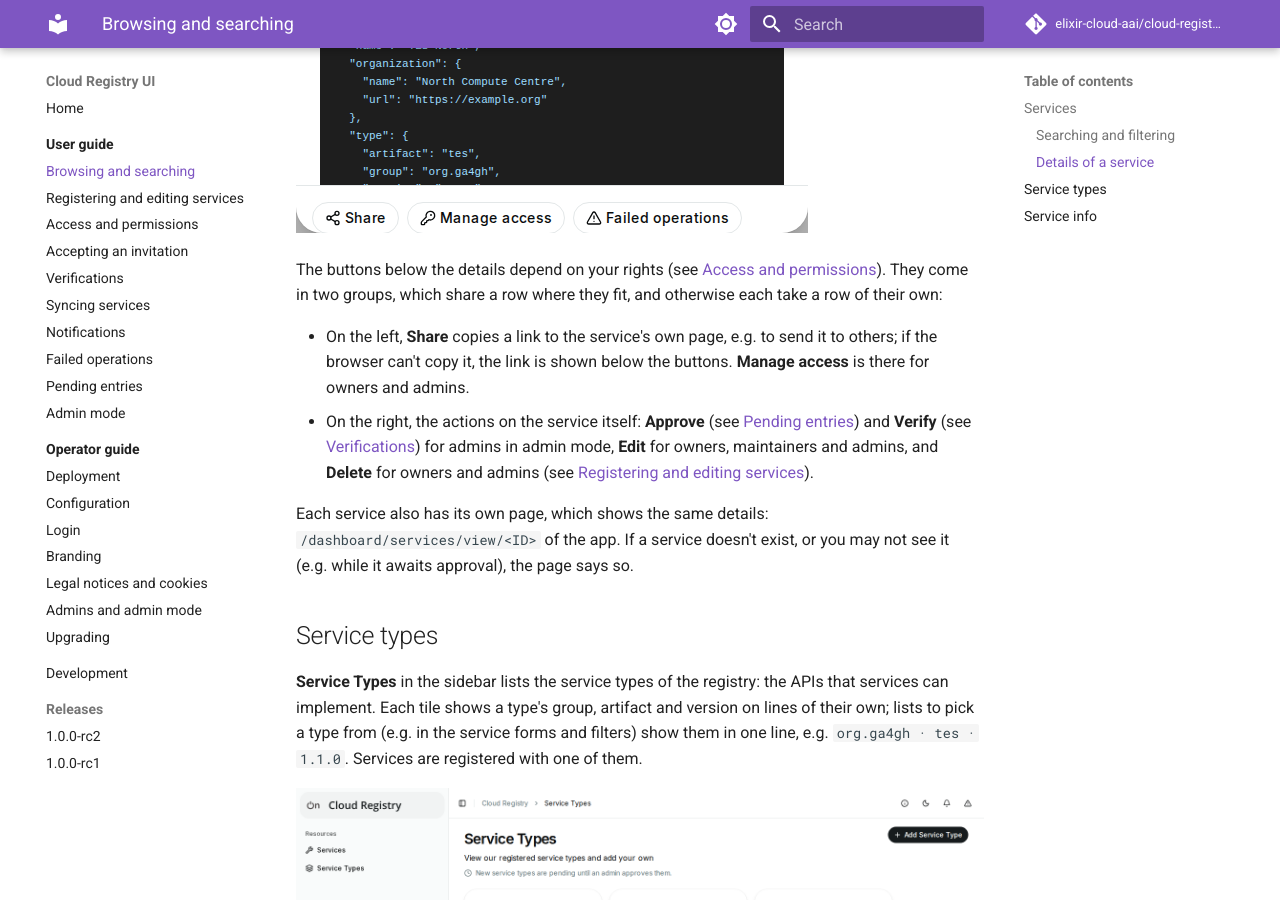
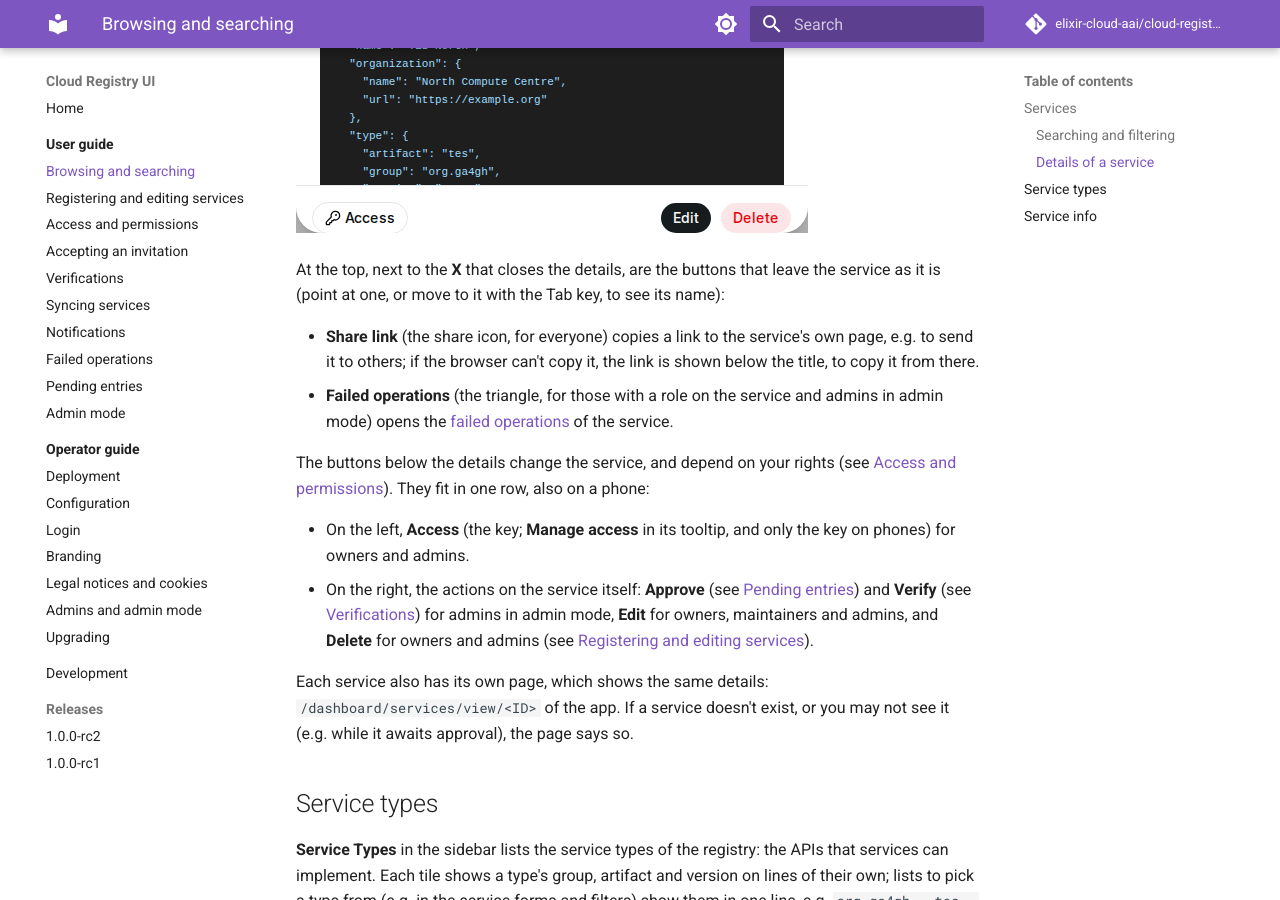
Before and after one commit to elixir-cloud-aai/cloud-registry-ui, an MkDocs documentation site: the page built from docs/user-guide/browsing.md, in a window 1280 px wide and 900 px high, scrolled down 3211 px. Built offline with MkDocs 1.6.1 and Material for MkDocs 9.7.7, drawn with Linux system fonts in a browser that asks for light colours; comment, search, counter and statistics services are not loaded.

Commit message:
docs: describe the buttons next to the close button
The user guide describes Share link and Failed operations at the top of
the service details and Access in the row below, and the screenshots
of the details show them (taken with scripts/docs-screenshots.mjs).

Co-Authored-By: Claude Opus 5.5 <noreply@anthropic.com>

```diff
--- a/docs/user-guide/browsing.md
+++ b/docs/user-guide/browsing.md
@@ -46,13 +46,23 @@ the details, also on a phone.
 
 ![Details of a service](../images/service-details.png){ width="512" }
 
-The buttons below the details depend on your rights (see [Access and
-permissions](access.md)). They come in two groups, which share a row
-where they fit, and otherwise each take a row of their own:
+At the top, next to the **X** that closes the details, are the buttons
+that leave the service as it is (point at one, or move to it with the Tab
+key, to see its name):
 
-- On the left, **Share** copies a link to the service's own page, e.g. to
-  send it to others; if the browser can't copy it, the link is shown below
-  the buttons. **Manage access** is there for owners and admins.
+- **Share link** (the share icon, for everyone) copies a link to the
+  service's own page, e.g. to send it to others; if the browser can't copy
+  it, the link is shown below the title, to copy it from there.
+- **Failed operations** (the triangle, for those with a role on the
+  service and admins in admin mode) opens the [failed
+  operations](failed-operations.md) of the service.
+
+The buttons below the details change the service, and depend on your
+rights (see [Access and permissions](access.md)). They fit in one row,
+also on a phone:
+
+- On the left, **Access** (the key; **Manage access** in its tooltip, and
+  only the key on phones) for owners and admins.
 - On the right, the actions on the service itself: **Approve** (see
   [Pending entries](pending.md)) and **Verify** (see
   [Verifications](verifications.md)) for admins in admin mode, **Edit** for
```
Also changed, not shown: docs/user-guide/access.md (+4 -4 lines), docs/user-guide/failed-operations.md (+2 -2 lines), docs/images/approve-service.png, docs/images/pending-service.png, docs/images/service-details.png, docs/images/verify-service.png.
